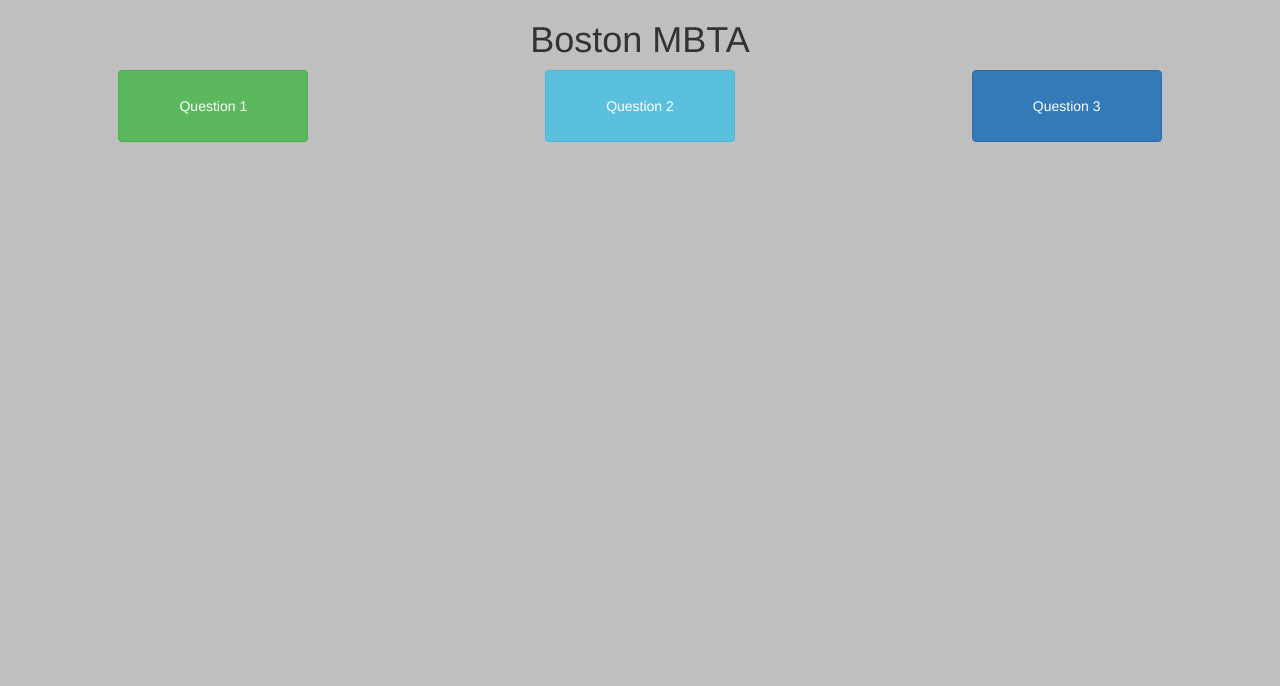
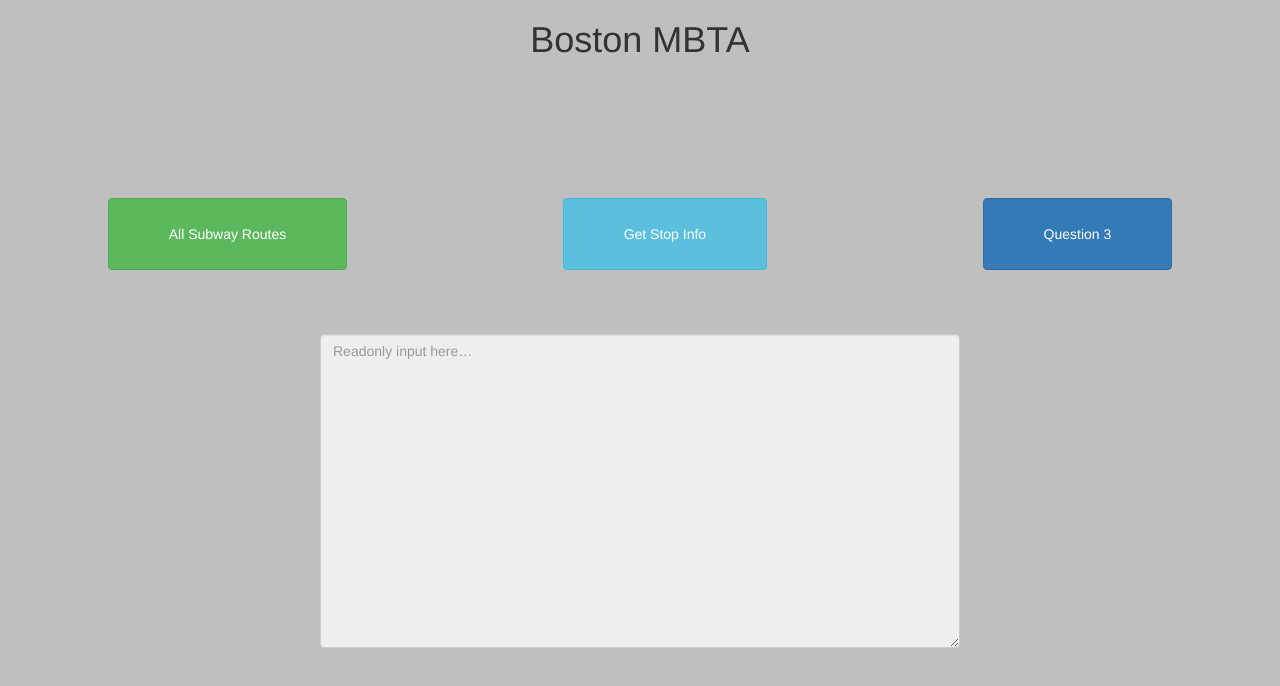
Before and after one commit to adwaydhillon/Boston_MBTA_App, an Angular app in the folder client/: page / in a window 1280 px wide. Shown: the top 686 px of the page. Built offline with nearby package versions, Linux system fonts and the light colour scheme.

Commit message:
dfs pending

```diff
--- a/client/src/app/app.component.css
+++ b/client/src/app/app.component.css
@@ -1,4 +1,5 @@
 .buttons {
+    padding-top: 10%;
     display: flex;
     justify-content: space-around;
     background-color: #bfbfbf;
@@ -8,6 +9,18 @@
     padding: 2.5rem 6rem !important;
   }
 
-  .header {
+.header {
     background-color: #bfbfbf;
-  }
+}
+
+.answer {
+    padding-top: 5%;
+    width: 50%;
+    float: center;
+    display: flex;
+    justify-content: space-around;
+    background-color: #bfbfbf;
+    display: block;
+    margin-left: auto;
+    margin-right: auto;
+}
--- a/client/src/app/app.component.html
+++ b/client/src/app/app.component.html
@@ -10,9 +10,13 @@
   <script src="https://ajax.googleapis.com/ajax/libs/jquery/3.4.0/jquery.min.js"></script>
   <script src="https://maxcdn.bootstrapcdn.com/bootstrap/3.4.0/js/bootstrap.min.js"></script>
   <div class="buttons">
-    <button type="button" class="btn btn-success" (click)="makeRouteRequest()">Question 1</button>
-    <button type="button" class="btn btn-info" (click)="getStopInfo()">Question 2</button>
+    <button type="button" class="btn btn-success" (click)="setShowSubwayRoutesFlag(); makeRouteRequest()">All Subway Routes</button>
+    <button type="button" class="btn btn-info" (click)="setShowStopsInfoFlag(); getStopInfo()">Get Stop Info</button>
     <button type="button" class="btn btn-primary" (click)="getRouteBetweenTwoStops()">Question 3</button>
   </div>
 
+  <div #answerDiv class="answer">
+    <textarea class="form-control" rows="15" type="text" placeholder="Readonly input here…" readonly></textarea>
+  </div>
+
 <router-outlet></router-outlet>
--- a/client/src/app/app.component.ts
+++ b/client/src/app/app.component.ts
@@ -1,4 +1,4 @@
-import { Component } from '@angular/core';
+import { Component, ViewChild, ElementRef } from '@angular/core';
 import { AppService } from './app.service';
 
 @Component({
@@ -17,6 +17,11 @@ export class AppComponent {
   stopToRoutesDict: Map<any, []>;
   maxStopRoute: any;
   minStopRoute: any;
+  stopsWithMultipleRoutesDict: any;
+
+  showSubwayRoutes: boolean;
+  showStopsInfoFlag: boolean;
+  @ViewChild('answerDiv') answerDiv: ElementRef;
 
 
   constructor(public appService: AppService) {
@@ -29,6 +34,9 @@ export class AppComponent {
     this.stopToRoutesDict = new Map();
     this.maxStopRoute = {};
     this.minStopRoute = {};
+    this.showSubwayRoutes = false;
+    this.showStopsInfoFlag = false;
+    this.stopsWithMultipleRoutesDict = [];
   }
 
   ngOnInit() {
@@ -41,30 +49,52 @@ export class AppComponent {
     this.setRouteFilters(routeFilters);
     this.getRoutes()
     .then((data) => {
-      console.log(data.values());
+      if (this.showSubwayRoutes) {
+        let ans_str = '';
+        for (let route of Array.from(data.values())) {
+          ans_str += route + ', '
+        }
+        ans_str = ans_str.substring(0, ans_str.length - 2);
+        this.answerDiv.nativeElement.innerHTML = '<textarea class="form-control" rows="15" type="text" placeholder="' + ans_str + '" readonly>';
+      }
     });
+  }
+
+  setShowSubwayRoutesFlag() {
+    this.showSubwayRoutes = true;
+  }
+
+  setShowStopsInfoFlag() {
+    this.showStopsInfoFlag = true;
   }
 
   // FOR PROBLEM 2; Filter the request for each of the aforementioned subway routes
   getStopInfo() {
     if (this.subwayRoutes.size == 0) {
-      console.log("aaaaa");
       let routeFilters = new Map();
       routeFilters.set('type', [0,1]);
       this.setRouteFilters(routeFilters);
-      return this.getRoutes()
+      this.getRoutes()
         .then((data) => {
-          this.findStopsForEachRoute(data)
+          this.findStopsForEachRoute(this.subwayRoutes);
         });
     }
     else {
       this.findStopsForEachRoute(this.subwayRoutes);
     }
     setTimeout((data) => {
-      console.log(this.maxStopRoute);
-      console.log(this.minStopRoute);
       this.findRoutesForEachStop(this.subwayRoutes, this.routeToStopsDict);
       this.findStopsWithMultipleRoutes();
+      if (this.showStopsInfoFlag) {
+        let ans_str = '';
+        ans_str += this.maxStopRoute.route + ' has the most number (' + this.maxStopRoute.count + ') of stops. ' + this.minStopRoute.route + ' has the least number (' + this.minStopRoute.count + ') of stops.\n'
+        ans_str +=  '\nThe stops connecting multiple routes are:\n';
+
+        for (let l of this.stopsWithMultipleRoutesDict) {
+          ans_str += l.stop + ': ' + l.routes + '\n';
+        }
+        this.answerDiv.nativeElement.innerHTML = '<textarea class="form-control" rows="15" type="text" placeholder="' + ans_str + '" readonly>';
+      }
     }, 1000);
   }
 
@@ -158,13 +188,12 @@ export class AppComponent {
     for (let stop of Array.from(stopToRoutesDict.keys())) {
       if (stopToRoutesDict.get(stop).length > 1) {
         stopsWithMultipleRoutesDict.push({
-          stop: stop,
+          stop: this.stops.get(stop),
           routes: stopToRoutesDict.get(stop)
         });
       }
     }
-    console.log(stopsWithMultipleRoutesDict);
-    return stopsWithMultipleRoutesDict;
+    this.stopsWithMultipleRoutesDict = stopsWithMultipleRoutesDict;
   }
 
   private findRoutesBetweenTwoStops(stopA: string, stopB: string) {
```
